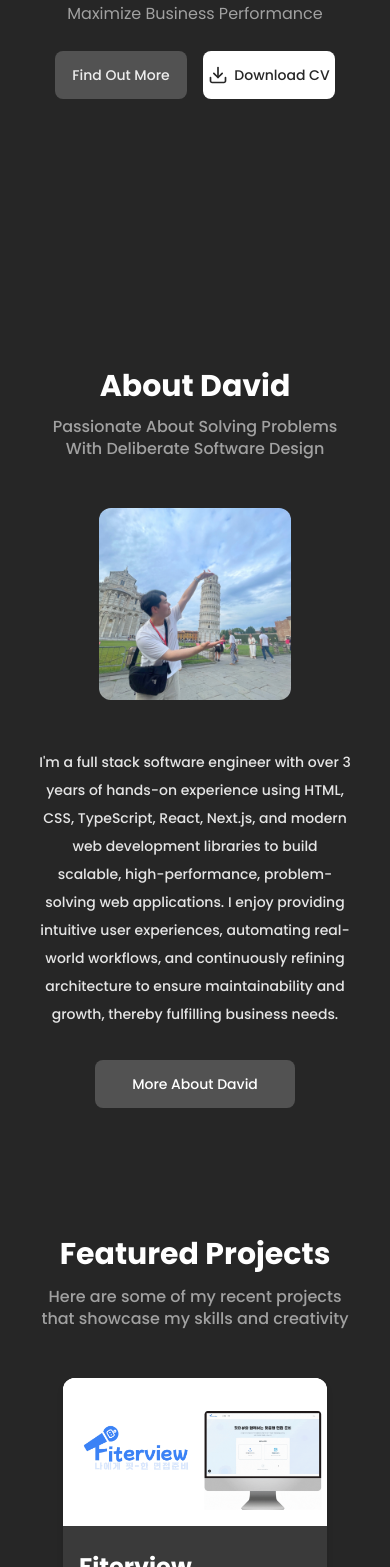
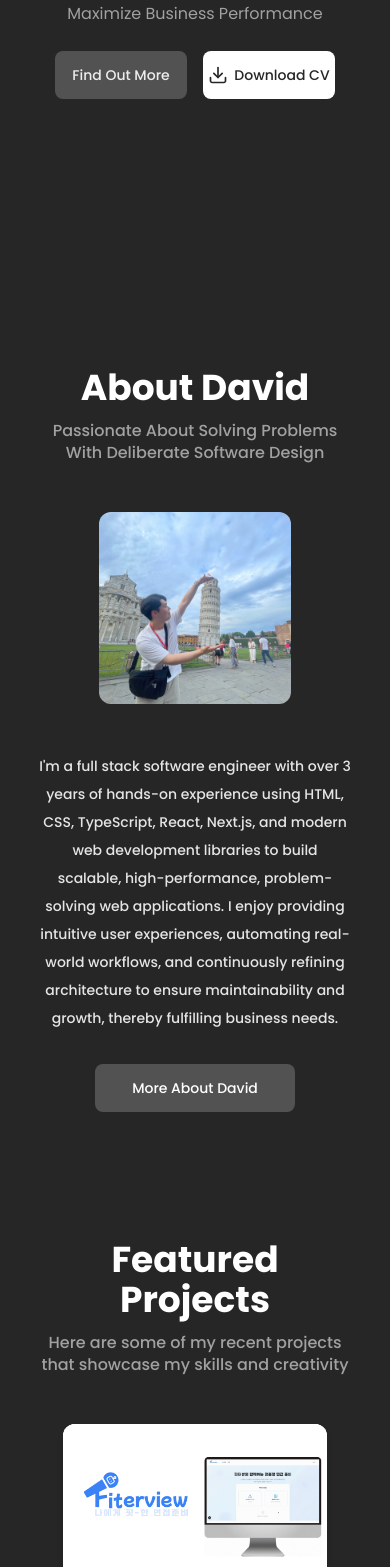
Before and after one commit to jaino-song/jaino-song.github.io, a Next.js app: page / in a window 390 px wide. Shown: the part 433-2000 px from the top of the page. Built offline with nearby package versions, Linux system fonts and the light colour scheme.

Commit message:
fix: UI fixed and resume updated

```diff
--- a/src/app/components/Hero.tsx
+++ b/src/app/components/Hero.tsx
@@ -1,5 +1,7 @@
 'use client';
 import Button from "./Button";
+import HeroTitle from "./text/HeroTitle";
+import HeroSubTitle from "./text/HeroSubTitle";
 import { DownloadIcon } from "./icons/DownloadIcon";
 
 const handleFindOutMore = () => {
@@ -12,8 +14,8 @@ const handleFindOutMore = () => {
 const handleDownloadCV = () => {
     // Create a temporary anchor element to trigger download
     const link = document.createElement('a');
-    link.href = '/DavidSongFullStackSWE.pdf'; // Place your CV file in the public folder as cv.pdf
-    link.download = 'DavidSongFullStackSWE.pdf'; // The name the file will be saved as
+    link.href = '/DavidSongFullStackSWEOfficial.pdf';
+    link.download = 'DavidSongFullStackSWEOfficial.pdf';
     document.body.appendChild(link);
     link.click();
     document.body.removeChild(link);
@@ -25,8 +27,8 @@ const Hero = () => {
     return (
         <section className="w-full min-h-[75vh] bg-neutral-800 inline-flex flex-col justify-center items-center sm:px-6">
             <div className="flex flex-col justify-center items-center gap-6 sm:gap-8 md:gap-10 max-w-6xl">
-                <h1 className="text-center justify-start text-Main-Text text-3xl sm:text-4xl md:text-5xl lg:text-6xl font-bold font-['Poppins'] leading-tight sm:leading-snug">Problem Solving<br className="hidden phone:block" /><span className="inline phone:hidden"> </span>Software Engineer</h1>
-                <h3 className="text-center justify-start text-neutral-400 text-base sm:text-lg md:text-xl lg:text-2xl font-normal font-['Poppins'] leading-relaxed">Engineering Full Stack Web Solutions to Maximize Business Performance</h3>
+                <HeroTitle>Problem Solving<br />Software Engineer</HeroTitle>
+                <HeroSubTitle>Engineering Full Stack Web Solutions to Maximize Business Performance</HeroSubTitle>
                 <div className="flex flex-row justify-start items-center gap-4 sm:gap-6 md:gap-8">
                     <Button text="Find Out More" onClick={handleFindOutMore} bgColor="neutral-600" textColor="neutral-200" className="w-33 phone:w-44" />
                     <Button text="Download CV" onClick={handleDownloadCV} bgColor="white" textColor="neutral-800" addOn={<DownloadIcon className="w-5 h-5 text-neutral-800" />} className="w-33 phone:w-44"/>
--- a/src/app/components/MobileInfoSection.tsx
+++ b/src/app/components/MobileInfoSection.tsx
@@ -1,6 +1,9 @@
 "use client";
 import Image from "next/image";
 import Button from "./Button";
+import Title from "./text/Title";
+import Subtitle from "./text/Subtitle";
+import Paragraph from "./text/Paragraph";
 
 interface MobileInfoSectionProps {
     title: string;
@@ -25,12 +28,8 @@ const MobileInfoSection = ({
         <section id={id} className="w-full py-16 sm:py-20 md:py-30 inline-flex flex-col justify-center items-center gap-12 sm:gap-16 md:gap-20">
             {/* Title and Subtitle */}
             <div className="w-full max-w-[800px] inline-flex flex-col justify-center items-center gap-10 sm:gap-4 md:gap-5 first:gap-3">
-                <div className="self-stretch text-center justify-center text-Main-Text text-3xl sm:text-4xl md:text-5xl font-bold font-['Poppins']">
-                    {title}
-                </div>
-                <div className="text-center justify-center text-neutral-400 text-m sm:text-lg font-medium font-['Poppins'] leading-snug">
-                    {subtitle}
-                </div>
+                <Title>{title}</Title>
+                <Subtitle>{subtitle}</Subtitle>
             </div>
             {/* Image */}
             <div className="flex-shrink-0">
@@ -38,9 +37,7 @@ const MobileInfoSection = ({
             </div>
             {/* Text and Button */}
             <div className="flex flex-col justify-around items-center gap-8 sm:gap-12 md:gap-16 lg:gap-20 max-w-2xl">
-                <div className="self-stretch text-Text text-center text-sm sm:text-base font-medium font-['Poppins'] leading-7">
-                    {text}
-                </div>
+                <Paragraph>{text}</Paragraph>
                 <Button
                     text={buttonText}
                     onClick={buttonOnClick}
--- a/src/app/components/ProjectCard.tsx
+++ b/src/app/components/ProjectCard.tsx
@@ -11,7 +11,7 @@ const ProjectCard = ({ title, description, image, onClick }: ProjectCardProps) =
     return (
         <section
             onClick={onClick}
-            className="w-full sm:w-80 max-w-sm h-auto bg-white rounded-xl shadow-[0px_4px_6px_0px_rgba(0,0,0,0.10)] inline-flex flex-col justify-start items-start cursor-pointer hover:shadow-[0px_6px_12px_0px_rgba(0,0,0,0.15)] transition-shadow duration-300"
+            className="w-full sm:w-80 max-w-sm bg-white rounded-xl shadow-[0px_4px_6px_0px_rgba(0,0,0,0.10)] inline-flex flex-col justify-start items-start cursor-pointer hover:shadow-[0px_6px_12px_0px_rgba(0,0,0,0.15)] transition-shadow duration-300"
         >
             <div className="self-stretch aspect-video bg-white rounded-xl flex justify-start relative overflow-hidden">
                     <Image src={image || ""} alt={title} fill className="object-contain object-left" style={{ borderRadius: "12px 12px 0px 0px" }} />
@@ -20,7 +20,7 @@ const ProjectCard = ({ title, description, image, onClick }: ProjectCardProps) =
                 <div className="self-stretch justify-start text-Main-Text text-2xl sm:text-3xl font-bold font-['Poppins'] leading-snug">
                     {title}
                 </div>
-                <div className="self-stretch justify-start text-Subtitle text-sm sm:text-base font-medium font-['Poppins'] leading-normal">
+                <div className="h-25 self-stretch justify-start text-Subtitle text-sm sm:text-base font-medium font-['Poppins'] leading-normal">
                     {description}
                 </div>
             </div>
--- a/src/app/components/Projects.tsx
+++ b/src/app/components/Projects.tsx
@@ -1,5 +1,7 @@
 "use client";
 import ProjectCard from "./ProjectCard";
+import Subtitle from "./text/Subtitle";
+import Title from "./text/Title";
 
 export interface Project {
     id: string;
@@ -21,14 +23,10 @@ const Projects = ({
     projects
 }: ProjectsProps) => {
     return (
-        <section className="w-full py-16 sm:py-20 md:py-30 inline-flex flex-col justify-center items-center gap-12 sm:gap-16 md:gap-20">
+        <section className="w-full min-h-[75vh] py-16 sm:py-20 md:py-30 inline-flex flex-col justify-center items-center gap-12 sm:gap-16 md:gap-20">
             <div className="w-full max-w-[800px] flex flex-col justify-start items-center gap-3 sm:gap-4 md:gap-5">
-                <h2 className="self-stretch text-center justify-start text-Main-Text text-3xl sm:text-4xl md:text-5xl font-bold font-['Poppins'] leading-tight sm:leading-10">
-                    {title}
-                </h2>
-                <h4 className="self-stretch text-center justify-start text-neutral-400 text-base sm:text-lg font-medium font-['Poppins'] leading-snug">
-                    {subtitle}
-                </h4>
+                <Title>{title}</Title>
+                <Subtitle>{subtitle}</Subtitle>
             </div>
             <article className="self-stretch px-6 rounded-xl inline-flex justify-center items-center gap-10 flex-wrap content-center overflow-hidden">
                 {projects.map((project) => (
--- a/src/app/components/nav/NavButton.tsx
+++ b/src/app/components/nav/NavButton.tsx
@@ -25,7 +25,7 @@ const NavButton = ({ text, onClick }: { text: string, onClick: (text: Page) => v
         />
       )}
       <motion.h3
-        className="relative z-10 text-base text-lg md:text-xl font-bold"
+        className="relative z-10 text-base text-lg md:text-xl font-bold font-['Poppins']"
         animate={{
           color: isActive ? 'var(--color-Main-Text)' : 'var(--color-Disabled)'
         }}
--- /dev/null
+++ b/src/app/components/text/HeroSubTitle.tsx
@@ -0,0 +1,7 @@
+const HeroSubTitle = ({ children, className = "" }: { children: React.ReactNode, className?: string }) => {
+    return (
+        <h4 className="text-center justify-start text-neutral-400 text-base sm:text-lg md:text-xl lg:text-2xl font-normal font-['Poppins'] leading-relaxed">Engineering Full Stack Web Solutions to Maximize Business Performance</h4>
+    )
+};
+
+export default HeroSubTitle;
--- /dev/null
+++ b/src/app/components/text/HeroTitle.tsx
@@ -0,0 +1,7 @@
+const HeroTitle = ({ children, className = "" }: { children: React.ReactNode, className?: string }) => {
+  return (
+    <h1 className={`text-center justify-start text-Main-Text text-3xl phone:text-4xl sm:text-5xl md:text-6xl font-bold leading-tight sm:leading-snug ${className}`}>{children}</h1>
+  );
+};
+
+export default HeroTitle;
--- /dev/null
+++ b/src/app/components/text/Paragraph.tsx
@@ -0,0 +1,7 @@
+const Paragraph = ({ children, className = "" }: { children: React.ReactNode, className?: string }) => {
+    return (
+      <p className={`self-stretch text-Text text-center text-sm sm:text-base font-medium font-['Poppins'] leading-7 ${className}`}>{children}</p>
+    );
+  };
+
+  export default Paragraph;
--- /dev/null
+++ b/src/app/components/text/Subtitle.tsx
@@ -0,0 +1,7 @@
+const Subtitle = ({ children, className = "" }: { children: React.ReactNode, className?: string }) => {
+    return (
+      <h5 className={`text-center justify-center text-neutral-400 text-base sm:text-lg font-medium font-['Poppins'] leading-snug ${className}`}>{children}</h5>
+    );
+  };
+
+  export default Subtitle;
--- /dev/null
+++ b/src/app/components/text/Title.tsx
@@ -0,0 +1,7 @@
+const Title = ({ children, className = "" }: { children: React.ReactNode, className?: string }) => {
+    return (
+      <h2 className={`self-stretch text-center justify-center text-Main-Text text-4xl sm:text-5xl font-bold font-['Poppins'] ${className}`}>{children}</h2>
+    );
+  };
+
+  export default Title;
```
Also changed, not shown: src/app/components/Contact.tsx (+9 -7 lines), src/app/components/InfoSection.tsx (+6 -9 lines), 2 other files (tests, documents, lock files or other folders).
